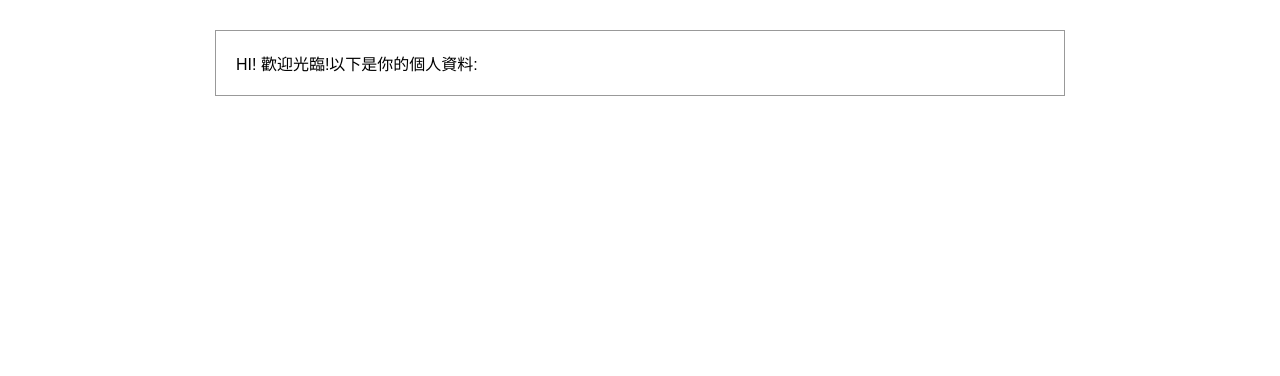
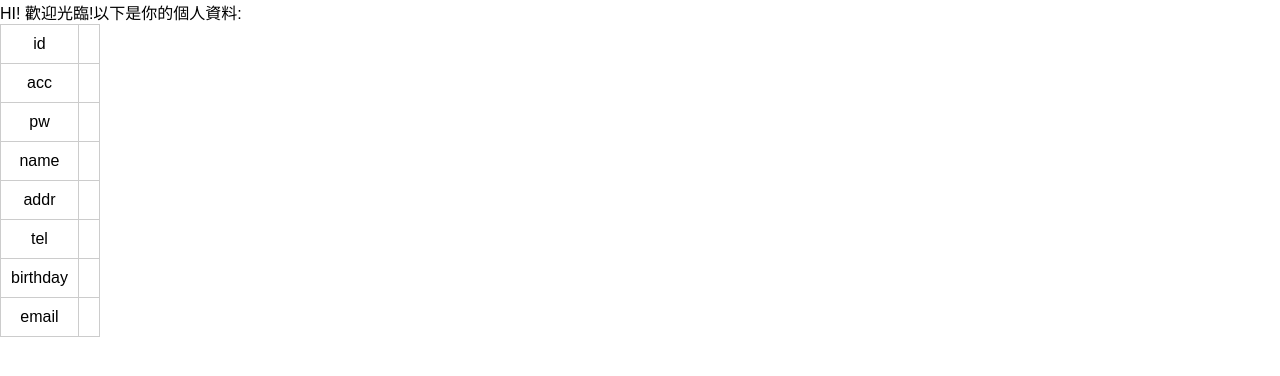
Before and after one commit to wdaweb/mem-login-Lillian091185, a PHP site: page /member_center.php?id=1 in a window 1280 px wide. Shown: the top 376 px of the page. Run offline with PHP 8.4, Linux system fonts and the light colour scheme; data that the repository does not hold is empty.

Commit message:
1031上午進度

```diff
--- /dev/null
+++ b/base.php
@@ -0,0 +1,5 @@
+<?php
+$dsn="mysql:host=localhost;charset=utf8;dbname=mydb";
+$pdo=new PDO($dsn,'root','');
+echo "hi";
+?>
--- /dev/null
+++ b/header.php
@@ -0,0 +1 @@
+<h1>我是誰</h1>
--- a/index.php
+++ b/index.php
@@ -13,6 +13,12 @@
 if(!empty($_GET['s'])){
   echo"註冊成功，請輸入帳密以登入";
 }
+
+if(!empty($_GET['err'])){
+  echo"<h2>帳號或密碼錯誤<h2>";
+}
+// include "header.php";
+
 ?>
   <h1>會員登入</h1>
 <form action="login_api.php" method="post">
--- a/member_center.php
+++ b/member_center.php
@@ -7,15 +7,68 @@
   <link rel="shortcut icon" href="#" type="image/x-icon">
   <title>會員中心</title>
   <link rel="stylesheet" href="style.css">
+  <style>
+  table{
+    border-collapse:collapse;
+    border-spacing:0;
+  }
+  td{
+    border:1px solid #ccc;
+    padding:10px;
+    text-align:center;
+  }
+  </style>
 </head>
 <body>
   <div class="member">
     <div class="wellcome">
+
       HI! 歡迎光臨!以下是你的個人資料:
     </div>
     <div class="private">
       <!--請自行設計個人資料的呈現方式並從資料庫取得會員資料-->
-
+      <?php
+        $dsn="mysql:host=localhost;charset=utf8;dbname=mydb";
+        $pdo=new PDO($dsn,'root','');
+        $sql="select * from user where id='".$_GET['id']."'";
+        //echo $sql;
+        $user=$pdo->query($sql)->fetch(PDO::FETCH_ASSOC);
+        //print_r($user);
+      ?>
+      <table>
+        <tr>
+          <td>id</td>
+          <td><?=$user['id'];?></td>
+        </tr>
+        <tr>
+          <td>acc</td>
+          <td><?=$user['acc'];?></td>
+        </tr>
+        <tr>
+          <td>pw</td>
+          <td><?=$user['pw'];?></td>
+        </tr>
+        <tr>
+          <td>name</td>
+          <td><?=$user['name'];?></td>
+        </tr>
+        <tr>
+          <td>addr</td>
+          <td><?=$user['addr'];?></td>
+        </tr>
+        <tr>
+          <td>tel</td>
+          <td><?=$user['tel'];?></td>
+        </tr>
+        <tr>
+          <td>birthday</td>
+          <td><?=$user['birthday'];?></td>
+        </tr>
+        <tr>
+          <td>email</td>
+          <td><?=$user['email'];?></td>
+        </tr>
+      </table>
 
 
 
--- a/reg_api.php
+++ b/reg_api.php
@@ -8,6 +8,8 @@
  * 5.執行資料庫連線並送出SQL語法
  * 6.判斷SQL語法是否執行成功，執行下一步
  ***************************************************/
+include "base.php";
+
 echo $acc=$_POST['acc'];
 echo "<br>";
 echo $pw=$_POST['pw'];
@@ -24,8 +26,8 @@ echo $email=$_POST['email'];
 echo "<br>";
 
 //insert into user() values();
-$dsn="mysql:host=localhost;charset=utf8;dbname=mydb";
-$pdo=new PDO($dsn,'root','');
+// $dsn="mysql:host=localhost;charset=utf8;dbname=mydb";
+// $pdo=new PDO($dsn,'root','');
 
 $sql="insert into user(`acc`,`pw`,`name`,`addr`,`tel`,`birthday`,`email`) values('$acc','$pw','$name','$addr','$tel','$date','$email')";
 echo "sql語法是:" .$sql;
--- a/style.css
+++ b/style.css
@@ -7,7 +7,7 @@
   font-family:"Microsoft JhengHei",Arial, Helvetica, sans-serif;
   list-style-type:none;
 }
-.wrapper,.member{
+.wrapper .member{
   margin:30px  auto 0 auto;
   border:1px solid #999;
   padding:20px;
```
Also changed, not shown: login_api.php (+22 -17 lines).
